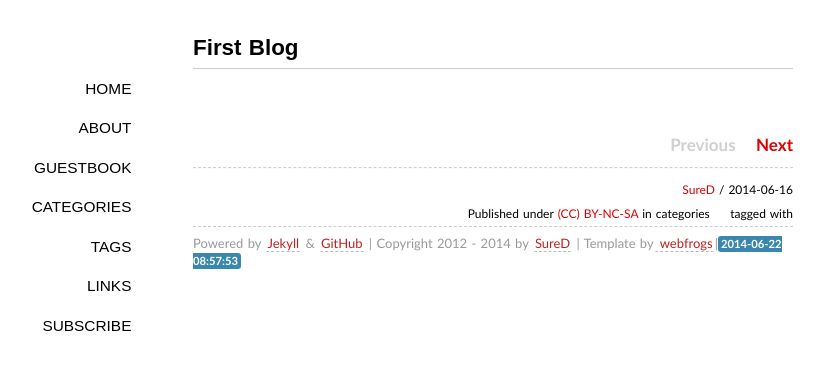
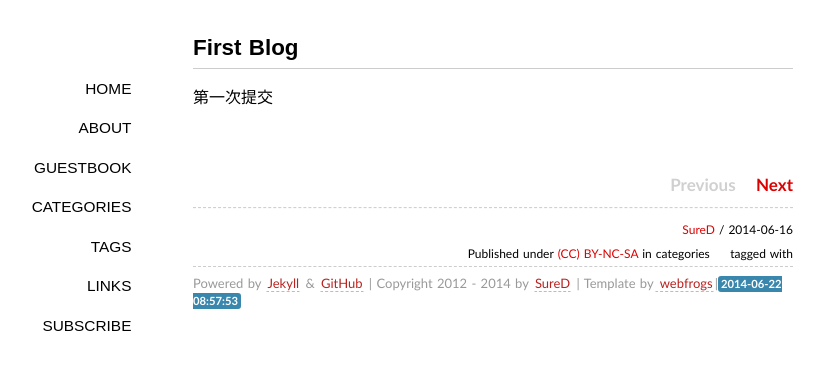
Before and after one commit to SureD/sured.github.com, a Jekyll site: the page built from _posts/2014-06-16-first-blog.md, in a window 1280 px wide. Shown: the top 370 px of the page, without its empty margins (147-971 px from the left). Built offline with Jekyll 4.4.1, drawn with Linux system fonts in a browser that asks for light colours; some web fonts are replaced; Markdown is read by kramdown in place of the engine named in the settings; comment, search, counter and statistics services are not loaded.

Commit message:
first blog test

```diff
--- a/_posts/2014-06-16-first-blog.md
+++ b/_posts/2014-06-16-first-blog.md
@@ -8,3 +8,4 @@
 
 
 ---
+第一次提交
```
